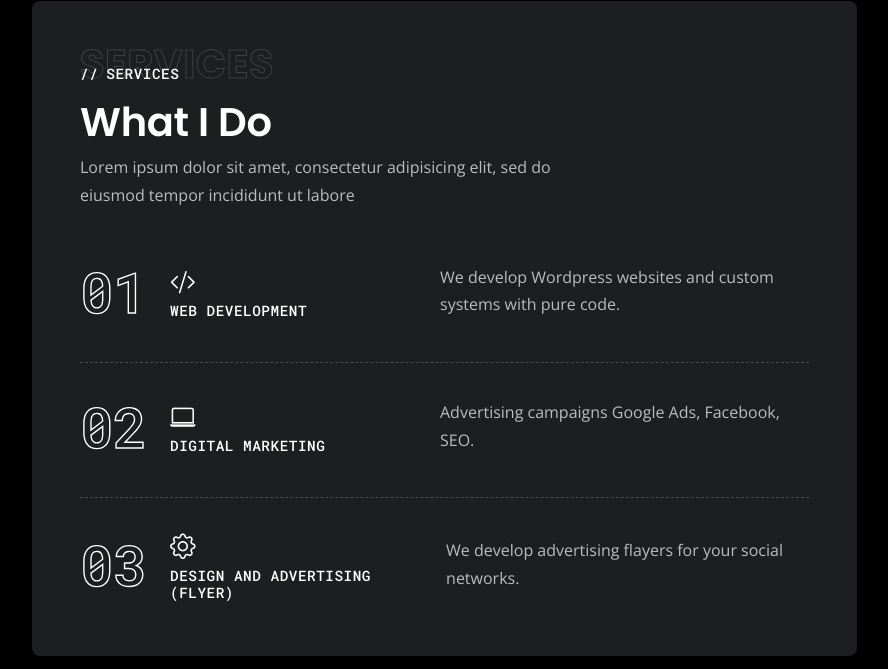
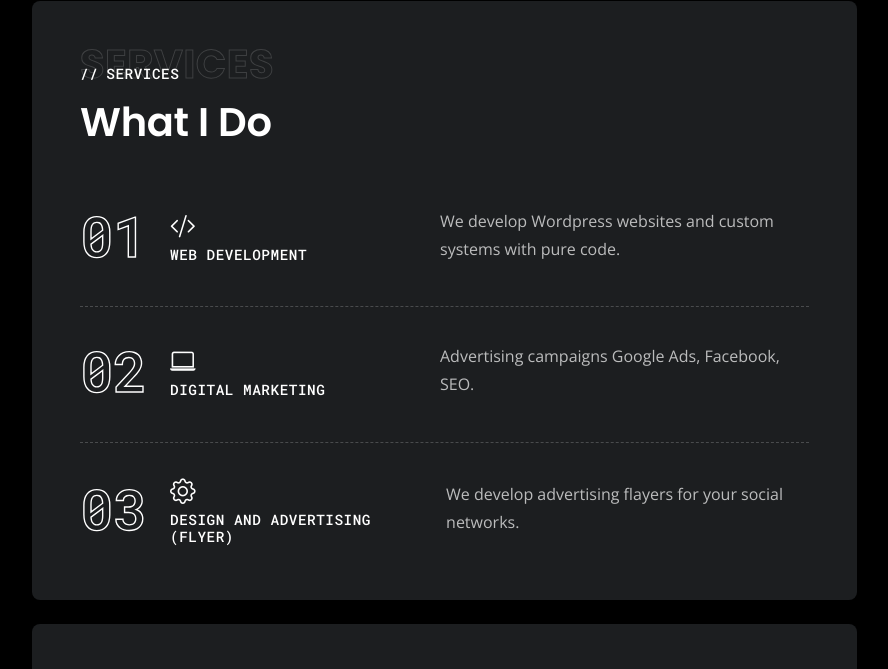
Before and after one commit to raymundojdev/Portffolio-RaymundoDiaz.github.io, a plain HTML site: page index.html in a window 1280 px wide. Shown: the part 1741-2410 px from the top of the page, without its empty margins (341-1229 px from the left). Drawn offline with nearby package versions, Linux system fonts and the light colour scheme.

Commit message:
Update index.html

```diff
--- a/index.html
+++ b/index.html
@@ -328,9 +328,7 @@
 									<h6 class="title-heading mb-3"
 										data-backdrop-text="Services">Services</h6>
 									<h1>What I Do</h1>
-									<p>Lorem ipsum dolor sit amet, consectetur adipisicing elit, sed do
-										eiusmod
-										tempor incididunt ut labore</p>
+
 								</div>
 							</div>
 							<div class="mt-4 mt-lg-5">
```
